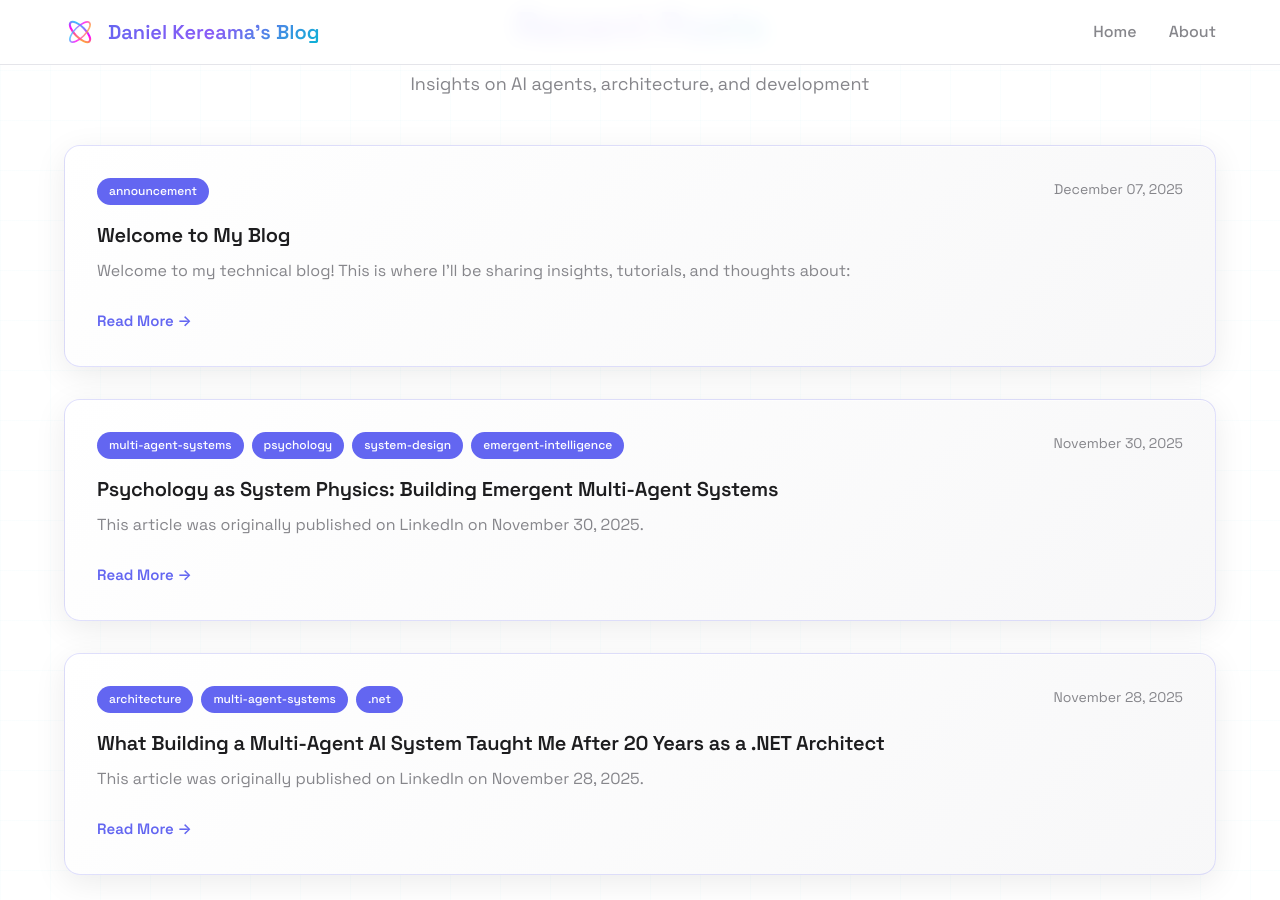
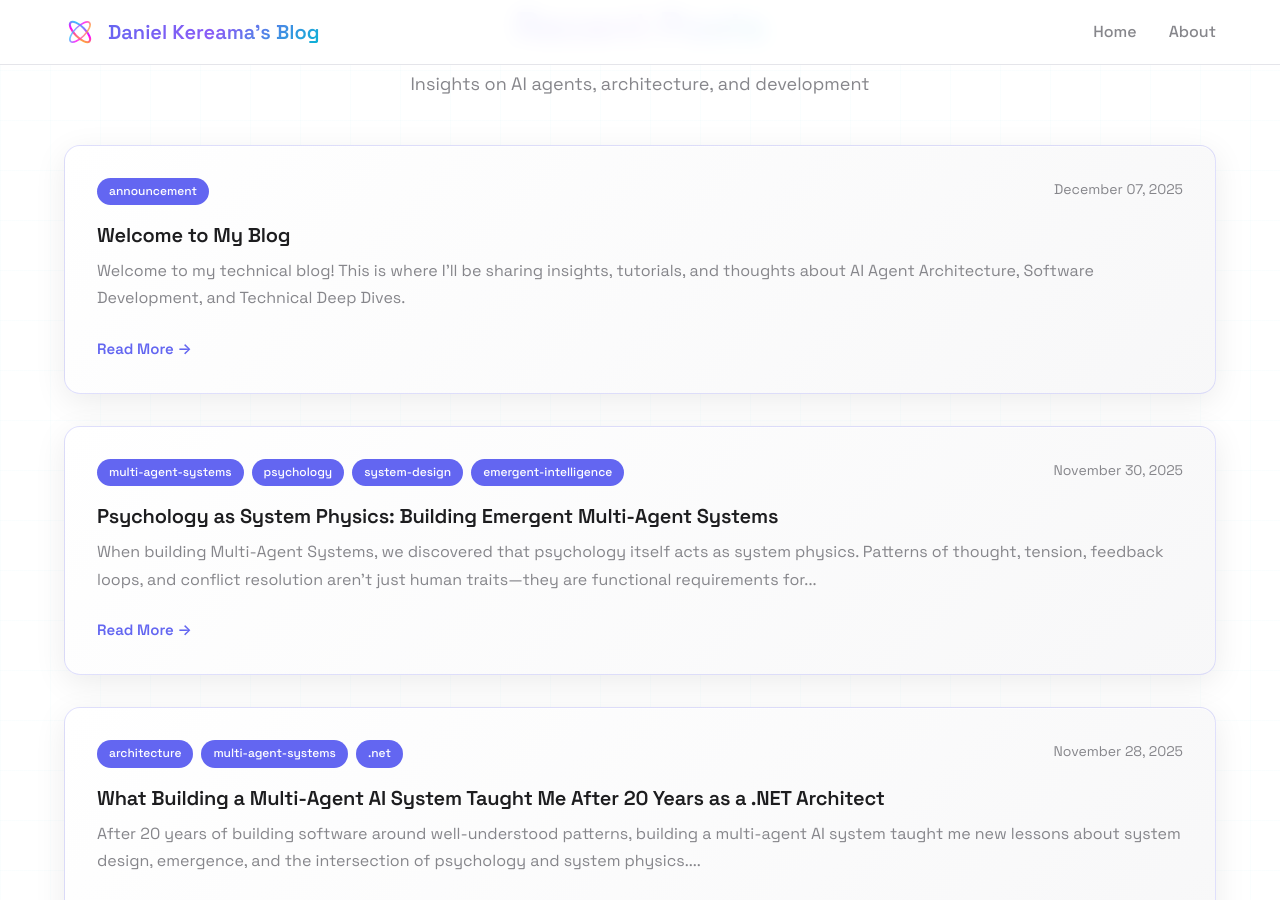
Before and after one commit to nineflowAmin/daniel-kereama.github.io, a Jekyll site: the page built from index.md, in a window 1280 px wide and 900 px high, scrolled down 865 px. Built offline with Jekyll 4.4.1, drawn with Linux system fonts in a browser that asks for light colours.

Commit message:
Fix links and post display: Fix About link, add excerpts to all posts, add fallback for post descriptions

```diff
--- a/_layouts/home.html
+++ b/_layouts/home.html
@@ -11,7 +11,7 @@ layout: default
       <p class="banner-description">{{ site.description }}</p>
       <div class="banner-cta">
         <a href="#posts" class="cta-button">Explore Posts</a>
-        <a href="/about" class="cta-button-secondary">Learn More</a>
+        <a href="{{ '/about' | relative_url }}" class="cta-button-secondary">Learn More</a>
       </div>
     </div>
   </div>
@@ -50,6 +50,8 @@ layout: default
           </h3>
           {% if post.excerpt %}
           <p class="post-excerpt">{{ post.excerpt | strip_html | truncatewords: 30 }}</p>
+          {% elsif post.description %}
+          <p class="post-excerpt">{{ post.description }}</p>
           {% endif %}
           <a href="{{ post.url | relative_url }}" class="post-link">
             Read More →
--- a/_posts/2025-11-28-what-building-multi-agent-ai-system-taught-me.md
+++ b/_posts/2025-11-28-what-building-multi-agent-ai-system-taught-me.md
@@ -4,6 +4,7 @@ title: "What Building a Multi-Agent AI System Taught Me After 20 Years as a .NET
 date: 2025-11-28 10:00:00 +0000
 categories: [architecture, multi-agent-systems, .net]
 description: "Reflections on building multi-agent AI systems after two decades of .NET architecture experience."
+excerpt: "After 20 years of building software around well-understood patterns, building a multi-agent AI system taught me new lessons about system design, emergence, and the intersection of psychology and system physics."
 ---
 
 *This article was originally published on [LinkedIn](https://www.linkedin.com/pulse/what-building-multi-agent-ai-system-taught-me-after-20-daniel-kereama-af5fc/) on November 28, 2025.*
--- a/_posts/2025-11-30-psychology-as-system-physics-building-emergent-systems.md
+++ b/_posts/2025-11-30-psychology-as-system-physics-building-emergent-systems.md
@@ -4,6 +4,7 @@ title: "Psychology as System Physics: Building Emergent Multi-Agent Systems"
 date: 2025-11-30 10:00:00 +0000
 categories: [multi-agent-systems, psychology, system-design, emergent-intelligence]
 description: "Exploring how psychology acts as system physics in building emergent multi-agent systems."
+excerpt: "When building Multi-Agent Systems, we discovered that psychology itself acts as system physics. Patterns of thought, tension, feedback loops, and conflict resolution aren't just human traits—they are functional requirements for a stable, intelligent system."
 ---
 
 *This article was originally published on [LinkedIn](https://www.linkedin.com/pulse/psychology-system-physics-building-emergent-systems-daniel-kereama-qodmc/) on November 30, 2025.*
--- a/_posts/2025-12-07-welcome-to-my-blog.md
+++ b/_posts/2025-12-07-welcome-to-my-blog.md
@@ -4,6 +4,7 @@ title: "Welcome to My Blog"
 date: 2025-12-07 10:00:00 +0000
 categories: [announcement]
 description: "Welcome to my technical blog where I'll be sharing insights about AI agents, architecture, and software development."
+excerpt: "Welcome to my technical blog! This is where I'll be sharing insights, tutorials, and thoughts about AI Agent Architecture, Software Development, and Technical Deep Dives."
 ---
 
 Welcome to my technical blog! This is where I'll be sharing insights, tutorials, and thoughts about:
```
